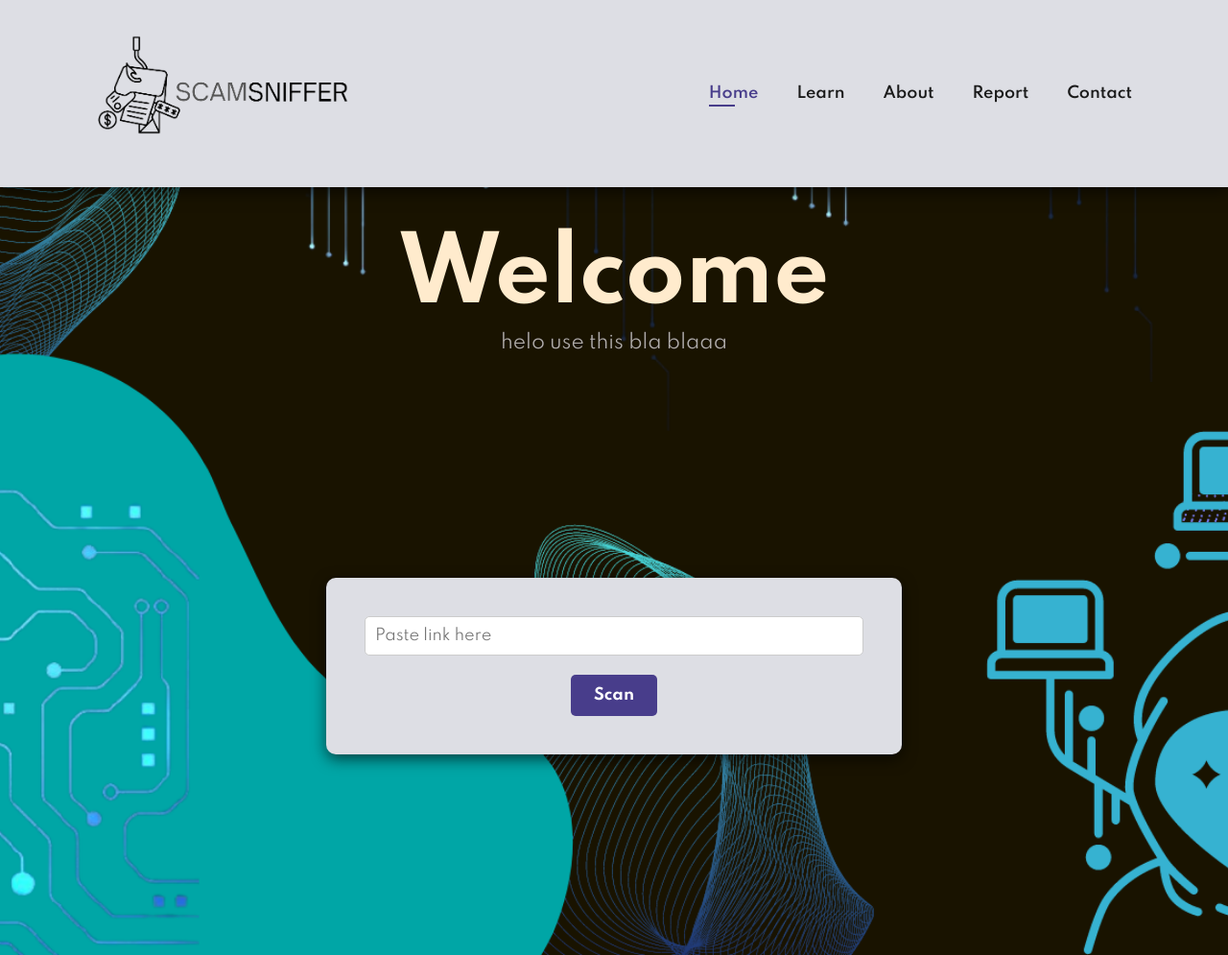
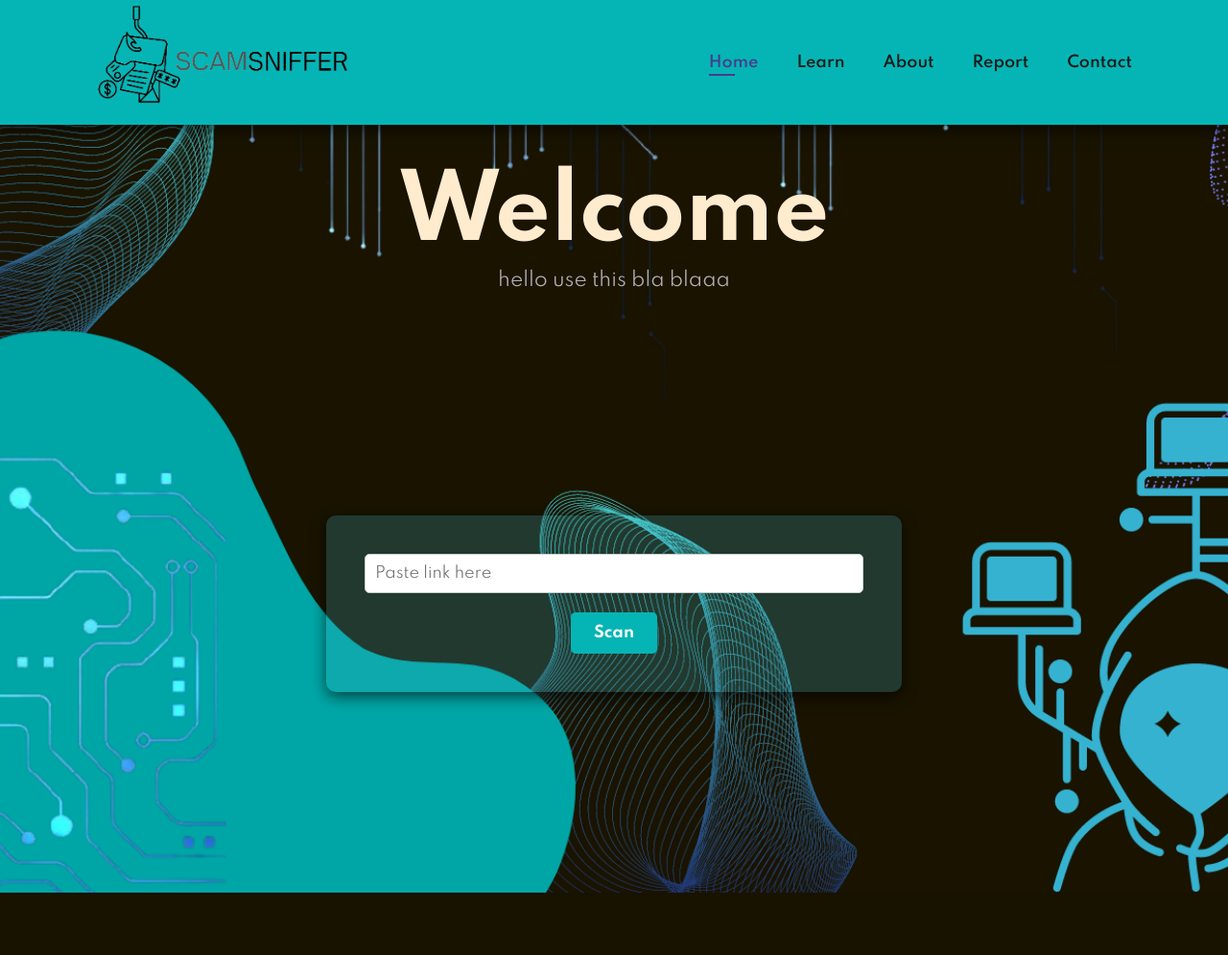
Before and after one commit to WeAre-Coder/ScamSniffer, a Django app: page / in a window 1280 px wide. Shown: the whole page at 96% size. After the commit the page ends 930 px from the top, so only its background shows below. Run offline with Django 4.2, Linux system fonts and the light colour scheme; some libraries are stand-ins or nearby versions.

Commit message:
Changed colours and added form

```diff
--- a/linkScanner/static/linkScanner/style.css
+++ b/linkScanner/static/linkScanner/style.css
@@ -1,39 +1,44 @@
 @import url('https://fonts.googleapis.com/css2?family=Spartan:wght@100;200;300;400;500;600;700;800;900&display=swap');
-*{
-    margin:0;
-    padding:0;
-    box-sizing:border-box;
+
+* {
+    margin: 0;
+    padding: 0;
+    box-sizing: border-box;
     font-family: 'Spartan', sans-serif;
 
 }
-html{
+
+html {
     scroll-behavior: smooth;
 }
-#header{
+
+#header {
+    height: 130px;
     display: flex;
     align-items: center;
     justify-content: space-between;
     padding: 20px 80px;
-    background: #dddee4;
-    box-shadow: 0 5px 15px rgba(0,0,0,0.6);
+    background: #05b5b5;
+    box-shadow: 0 5px 15px rgba(0, 0, 0, 0.6);
     z-index: 999;
     position: sticky;
     top: 0;
     left: 0;
 }
-#navbar{
+
+#navbar {
     display: flex;
     align-items: center;
     justify-content: center;
 }
 
-#navbar li{
+#navbar li {
     list-style: none;
     padding: 0 20px;
-    position:relative;
+    position: relative;
 }
 
-#navbar li a{
+#navbar li a {
     text-decoration: none;
     font-size: 16px;
     font-weight: 600;
@@ -43,22 +48,23 @@ html{
 }
 
 #navbar li a:hover,
-#navbar li a.active{
-    color:  #483D8B;
+#navbar li a.active {
+    color: #483D8B;
 
 
 }
 
 #navbar li a.active::after,
-#navbar li a:hover::after{
+#navbar li a:hover::after {
     content: "";
     width: 30%;
     height: 2px;
-    background:  #483D8B;
+    background: #483D8B;
     position: absolute;
     bottom: -4px;
     left: 20px;
 }
+
 /* the link box */
 
 
@@ -76,8 +82,9 @@ html{
     margin-bottom: 20px;
     font-family: 'Arial', sans-serif;
     font-size: 60px;
-    color:blanchedalmond
+    color: blanchedalmond
 }
+
 .text-content p {
     font-size: 20px;
     color: #b1adad;
@@ -90,11 +97,11 @@ html{
 
 .link-scan {
     text-align: center;
-    background: #dddee4;
+    background: #3bb2c03d;
     padding: 40px;
     border-radius: 10px;
-    box-shadow: 0 5px 15px rgba(0,0,0,0.6);
-    width:60%;
+    box-shadow: 0 5px 15px rgba(0, 0, 0, 0.6);
+    width: 60%;
     max-width: 600px;
     margin: auto;
 
@@ -110,13 +117,14 @@ html{
     border: 1px solid #ccc;
     border-radius: 5px;
 }
+
 #scan-button {
     padding: 12px 24px;
     font-family: 'Spartan', sans-serif;
     font-size: 16px;
     font-weight: bold;
     color: #fff;
-    background-color: #483D8B;
+    background-color: #05b5b5;
     border: none;
     border-radius: 5px;
     cursor: pointer;
--- a/linkScanner/templates/linkScanner/index.html
+++ b/linkScanner/templates/linkScanner/index.html
@@ -14,12 +14,15 @@
 <section id="main-content" class="center-content">
     <div class="text-content">
         <h1 class="welcome">Welcome</h1>
-        <p>helo use this bla blaaa</p>
+        <p>hello use this bla blaaa</p>
 
     </div>
     <div class="link-scan">
-        <input type="text" id="link-input" placeholder="Paste link here">
-        <button id="scan-button">Scan</button>
+        <form action="/" method="post">
+            {% csrf_token %}
+            <input type="text" id="link-input" name="link" placeholder="Paste link here">
+            <button id="scan-button" type="submit">Scan</button>
+        </form>
     </div>
 </section>
 {% endblock %}
--- a/linkScanner/views.py
+++ b/linkScanner/views.py
@@ -1,12 +1,15 @@
 from django.shortcuts import render,redirect
 from django.http import HttpResponse
 
+
 # Create your views here.
 def home(request):
+    if request.method == 'POST':
+        link = request.POST.get('link','')
     return render(request, 'linkScanner/index.html')
 
 def learn(request):
-    return render(request, 'linkScanner/learn.html', {'name':'Learn'})
+    return render(request, 'linkScanner/learn.html')
 
 def report(request):
     return render(request, 'linkScanner/report.html')
```
